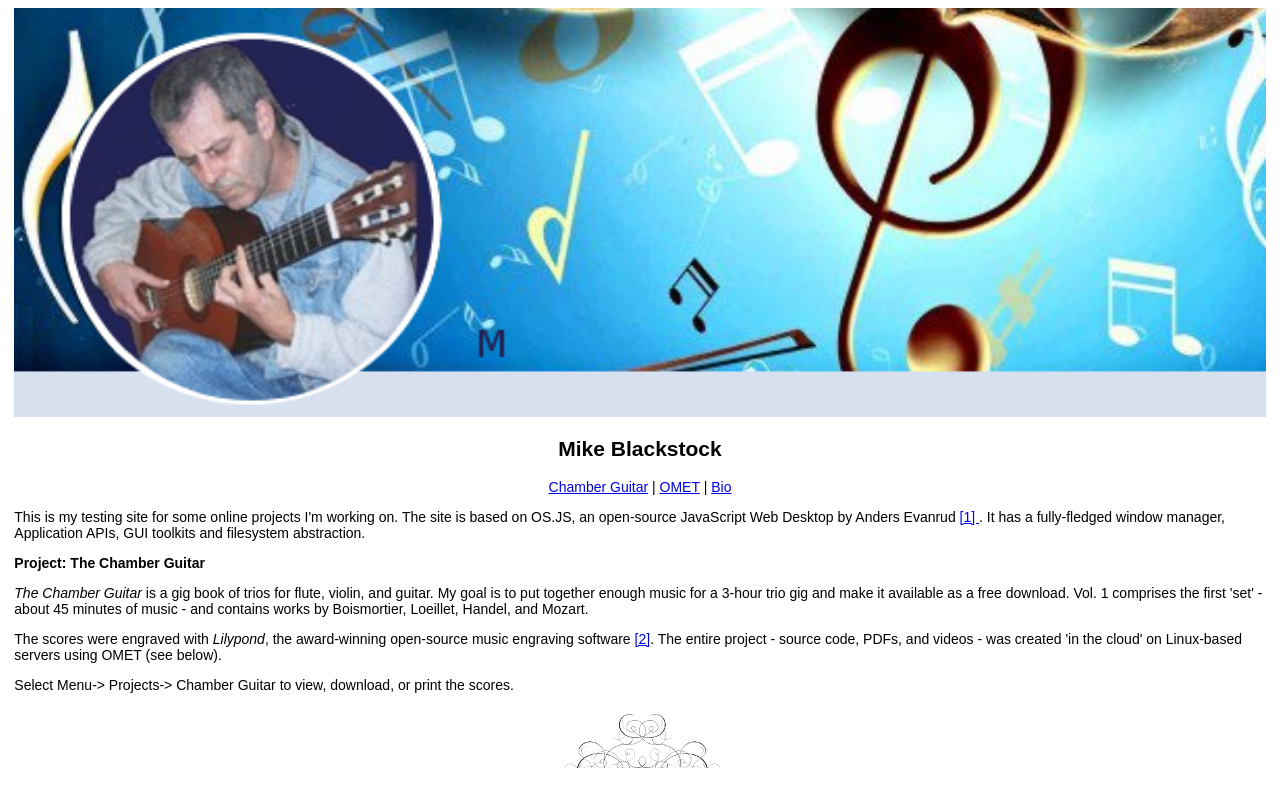
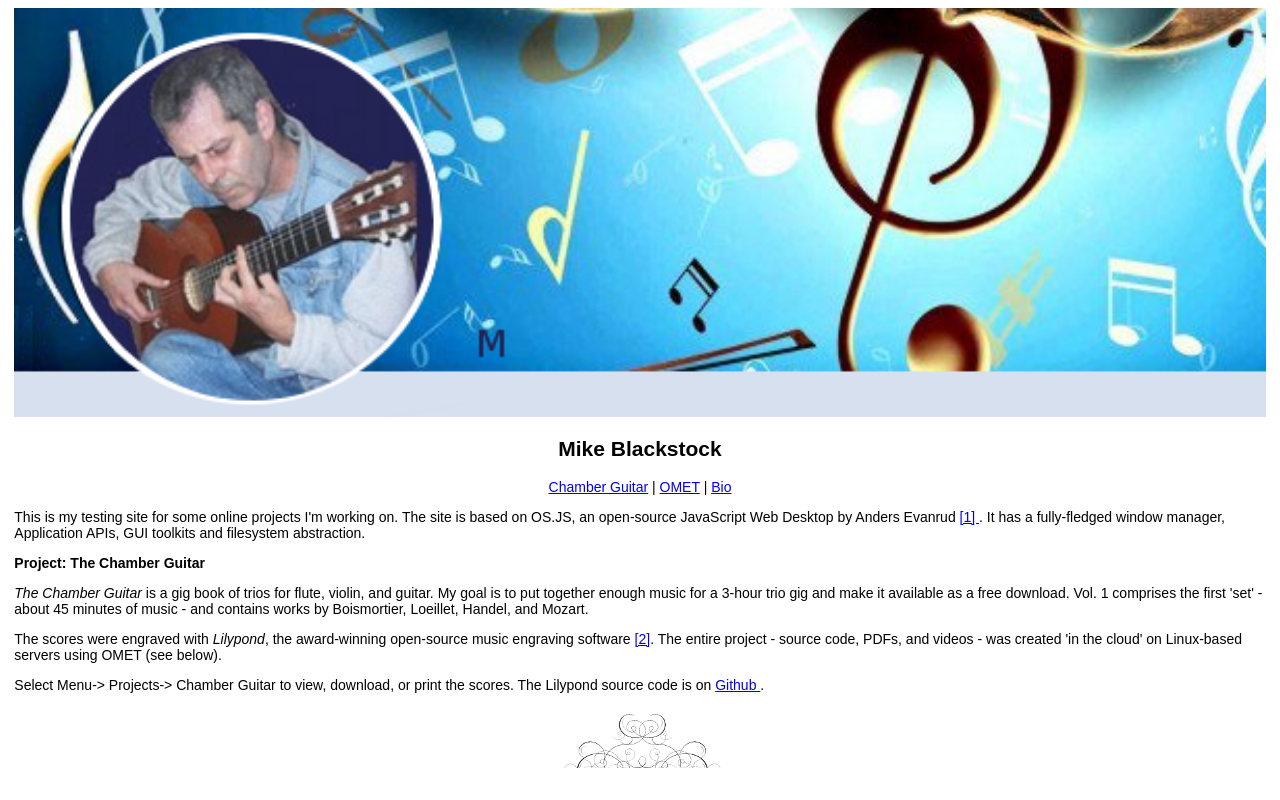
Before and after one commit to mikeblackstock/omet-about, a website built with webpack: page data/index.html in a window 1280 px wide. Built offline with nearby package versions, Linux system fonts and the light colour scheme; what osjs would draw is missing.

Commit message:
Github link

```diff
--- a/data/index.html
+++ b/data/index.html
@@ -132,6 +132,8 @@ created 'in the cloud' on Linux-based servers using OMET (see below).
 </p>
 <p>
 Select Menu-> Projects-> Chamber Guitar to view, download, or print the scores.
+The Lilypond source code is on <a href='https://github.com/ChamberGuitarists/Scores' target='_blank'>
+Github </a>.
 
 </p>
 <center>
```
